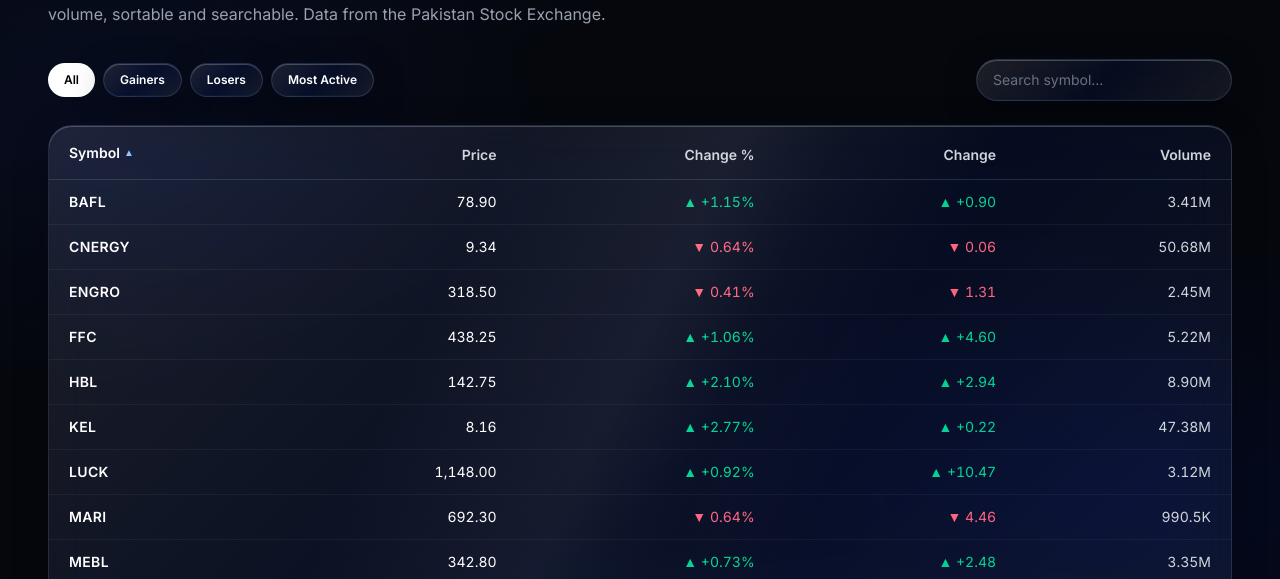
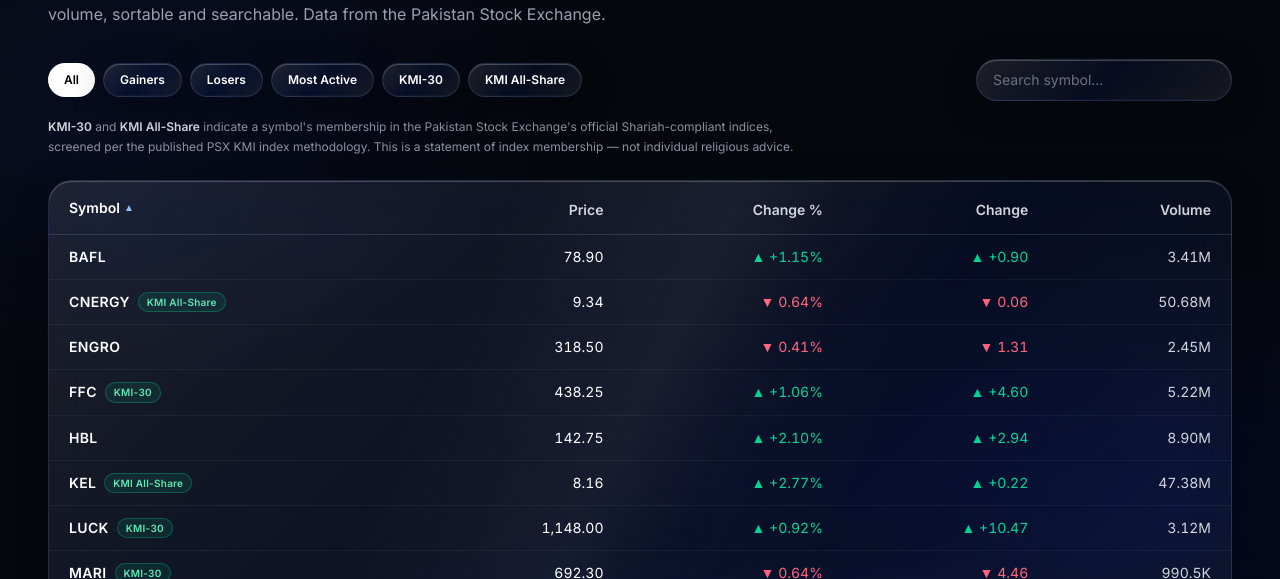
Before and after one commit to SaadWLR/azee, a React (Vite) app: page /market-watch in a window 1280 px wide. Shown: the part 221-800 px from the top of the page. Built offline with nearby package versions, Linux system fonts and the light colour scheme; no server answers.

Commit message:
feat(market-watch): add KMI-30/KMI All-Share index-membership filter

```diff
--- a/api/market/watch.ts
+++ b/api/market/watch.ts
@@ -108,12 +108,29 @@
   const tolerance = Math.max(0.15, Math.abs(changePercent) * 0.03);
   if (Math.abs(impliedPercent - changePercent) > tolerance) return null;
 
+  /*
+   * Index-membership cell — the 3rd <td>, a comma-separated list of
+   * index codes (e.g. "ALLSHR,KMI30,KMIALLSHR,KSE100,..."). Located by
+   * requiring a known index token so the numeric sector-code cell
+   * (e.g. "0820") is never mistaken for it. Missing/unmatched cell ⇒
+   * membership left false; a parse gap here degrades to "not a listed
+   * member", never a fabricated compliance claim. KMI30/KMIALLSHR are
+   * PSX's official Shariah indices (screened per KMI methodology).
+   */
+  const membership =
+    /<td>([A-Z0-9,]*(?:ALLSHR|KMIALLSHR|KMI30|KSE100|KSE30)[A-Z0-9,]*)<\/td>/.exec(
+      row,
+    )?.[1] ?? "";
+  const codes = new Set(membership.split(","));
+
   return {
     symbol,
     price: round2(price),
     changePercent: round2(changePercent),
     changePoints: round2(changePoints),
     volume: Math.round(numbers[COL.volume]),
+    isKmi30: codes.has("KMI30"),
+    isKmiAllShare: codes.has("KMIALLSHR"),
   };
 }
 
--- a/src/components/MarketWatchPage.tsx
+++ b/src/components/MarketWatchPage.tsx
@@ -13,7 +13,7 @@
 
 type SortColumn = "symbol" | "price" | "changePercent" | "changePoints" | "volume";
 type SortDir = "asc" | "desc";
-type Preset = "all" | "gainers" | "losers" | "active";
+type Preset = "all" | "gainers" | "losers" | "active" | "kmi30" | "kmiAllShare";
 
 const PAGE_SIZE = 50;
 
@@ -22,6 +22,8 @@
   { id: "gainers", label: "Gainers" },
   { id: "losers", label: "Losers" },
   { id: "active", label: "Most Active" },
+  { id: "kmi30", label: "KMI-30" },
+  { id: "kmiAllShare", label: "KMI All-Share" },
 ];
 
 const COLUMNS: { id: SortColumn; label: string; numeric: boolean }[] = [
@@ -38,7 +40,20 @@
   gainers: { column: "changePercent", dir: "desc" },
   losers: { column: "changePercent", dir: "asc" },
   active: { column: "volume", dir: "desc" },
+  kmi30: { column: "symbol", dir: "asc" },
+  kmiAllShare: { column: "symbol", dir: "asc" },
 };
+
+/**
+ * Membership badge label for a row, or null. KMI-30 (the 30-stock
+ * index) is shown in preference to the broader KMI All-Share, since a
+ * KMI-30 constituent is by definition also in KMI All-Share.
+ */
+function membershipBadge(quote: StockQuote): string | null {
+  if (quote.isKmi30) return "KMI-30";
+  if (quote.isKmiAllShare) return "KMI All-Share";
+  return null;
+}
 
 function fmtNum(value: number | undefined, dp = 2): string {
   if (value === undefined || !Number.isFinite(value)) return "—";
@@ -100,6 +115,8 @@
     // Preset filter (views over data already in hand — not new data).
     if (preset === "gainers") rows = rows.filter((q) => q.changePercent > 0);
     else if (preset === "losers") rows = rows.filter((q) => q.changePercent < 0);
+    else if (preset === "kmi30") rows = rows.filter((q) => q.isKmi30);
+    else if (preset === "kmiAllShare") rows = rows.filter((q) => q.isKmiAllShare);
     // "active" and "all" include every row; their difference is sort.
 
     // Symbol text filter.
@@ -177,6 +194,17 @@
             </label>
           </div>
 
+          {/* Methodology note — required, always visible, never phrased
+              as a religious ruling. Do not drop for visual simplicity. */}
+          <p className="mt-4 max-w-3xl text-xs leading-relaxed text-gray-400/90">
+            <span className="font-semibold text-gray-300">KMI-30</span> and{" "}
+            <span className="font-semibold text-gray-300">KMI All-Share</span>{" "}
+            indicate a symbol&apos;s membership in the Pakistan Stock
+            Exchange&apos;s official Shariah-compliant indices, screened per the
+            published PSX KMI index methodology. This is a statement of index
+            membership — not individual religious advice.
+          </p>
+
           {/* Table / states */}
           <div className="liquid-glass glass-sheen mt-6 overflow-hidden rounded-3xl">
             {error && !quotes ? (
@@ -226,8 +254,17 @@
                         key={quote.symbol}
                         className="border-b border-white/5 transition-colors duration-200 last:border-b-0 hover:bg-white/[0.04]"
                       >
-                        <td className="px-5 py-3 font-semibold tracking-wide text-white">
-                          {quote.symbol}
+                        <td className="px-5 py-3">
+                          <span className="flex items-center gap-2">
+                            <span className="font-semibold tracking-wide text-white">
+                              {quote.symbol}
+                            </span>
+                            {membershipBadge(quote) && (
+                              <span className="rounded-full border border-emerald-400/30 bg-emerald-400/10 px-2 py-0.5 text-[10px] font-semibold tracking-wide text-emerald-300">
+                                {membershipBadge(quote)}
+                              </span>
+                            )}
+                          </span>
                         </td>
                         <td className="px-5 py-3 text-right tabular-nums text-white">
                           {fmtNum(quote.price)}
--- a/src/services/marketService.ts
+++ b/src/services/marketService.ts
@@ -64,22 +64,22 @@
  * fabricates those.
  */
 const MARKET_WATCH_FULL: StockQuote[] = [
-  { symbol: "OGDC", price: 226.4, changePercent: 1.84, changePoints: 4.09, volume: 12734500 },
+  { symbol: "OGDC", price: 226.4, changePercent: 1.84, changePoints: 4.09, volume: 12734500, isKmi30: true, isKmiAllShare: true },
   { symbol: "HBL", price: 142.75, changePercent: 2.1, changePoints: 2.94, volume: 8901200 },
-  { symbol: "LUCK", price: 1148.0, changePercent: 0.92, changePoints: 10.47, volume: 3120800 },
+  { symbol: "LUCK", price: 1148.0, changePercent: 0.92, changePoints: 10.47, volume: 3120800, isKmi30: true, isKmiAllShare: true },
   { symbol: "ENGRO", price: 318.5, changePercent: -0.41, changePoints: -1.31, volume: 2450900 },
   { symbol: "UBL", price: 372.2, changePercent: 1.47, changePoints: 5.39, volume: 6710300 },
-  { symbol: "PSO", price: 384.1, changePercent: -1.18, changePoints: -4.59, volume: 4980100 },
-  { symbol: "MEBL", price: 342.8, changePercent: 0.73, changePoints: 2.48, volume: 3345600 },
-  { symbol: "FFC", price: 438.25, changePercent: 1.06, changePoints: 4.6, volume: 5220400 },
-  { symbol: "SYS", price: 1924.0, changePercent: 2.38, changePoints: 44.72, volume: 1890700 },
-  { symbol: "MARI", price: 692.3, changePercent: -0.64, changePoints: -4.46, volume: 990500 },
+  { symbol: "PSO", price: 384.1, changePercent: -1.18, changePoints: -4.59, volume: 4980100, isKmi30: true, isKmiAllShare: true },
+  { symbol: "MEBL", price: 342.8, changePercent: 0.73, changePoints: 2.48, volume: 3345600, isKmi30: true, isKmiAllShare: true },
+  { symbol: "FFC", price: 438.25, changePercent: 1.06, changePoints: 4.6, volume: 5220400, isKmi30: true, isKmiAllShare: true },
+  { symbol: "SYS", price: 1924.0, changePercent: 2.38, changePoints: 44.72, volume: 1890700, isKmi30: true, isKmiAllShare: true },
+  { symbol: "MARI", price: 692.3, changePercent: -0.64, changePoints: -4.46, volume: 990500, isKmi30: true, isKmiAllShare: true },
   { symbol: "TRG", price: 64.85, changePercent: 3.21, changePoints: 2.02, volume: 15602300 },
-  { symbol: "POL", price: 598.4, changePercent: 0.35, changePoints: 2.09, volume: 760200 },
-  { symbol: "CNERGY", price: 9.34, changePercent: -0.64, changePoints: -0.06, volume: 50678372 },
-  { symbol: "KEL", price: 8.16, changePercent: 2.77, changePoints: 0.22, volume: 47380226 },
+  { symbol: "POL", price: 598.4, changePercent: 0.35, changePoints: 2.09, volume: 760200, isKmiAllShare: true },
+  { symbol: "CNERGY", price: 9.34, changePercent: -0.64, changePoints: -0.06, volume: 50678372, isKmiAllShare: true },
+  { symbol: "KEL", price: 8.16, changePercent: 2.77, changePoints: 0.22, volume: 47380226, isKmiAllShare: true },
   { symbol: "BAFL", price: 78.9, changePercent: 1.15, changePoints: 0.9, volume: 3410500 },
-  { symbol: "PPL", price: 189.6, changePercent: -0.88, changePoints: -1.68, volume: 7220900 },
+  { symbol: "PPL", price: 189.6, changePercent: -0.88, changePoints: -1.68, volume: 7220900, isKmi30: true, isKmiAllShare: true },
 ];
 
 /** Index level, session statistics, and market status. */
```
Also changed, not shown: src/types/market.ts (+9 -0 lines), 1 other file (tests, documents, lock files or other folders).
